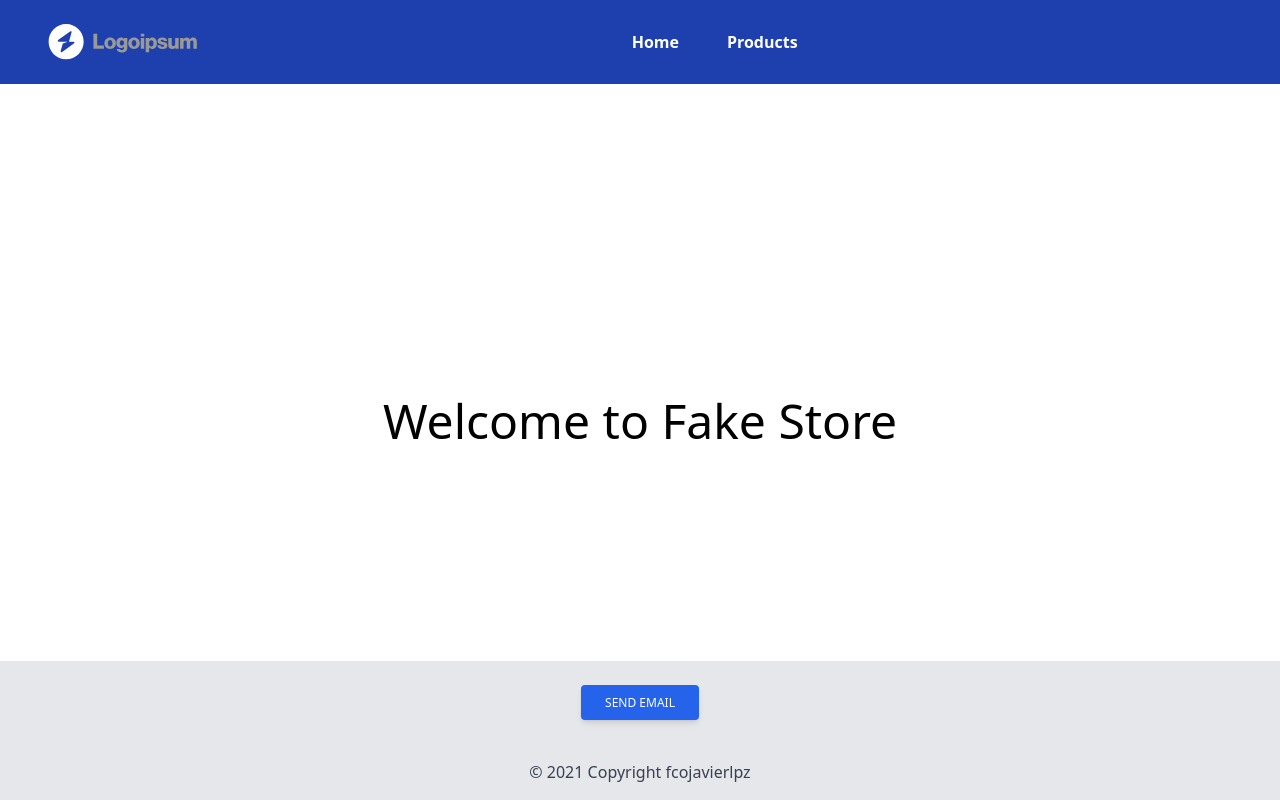
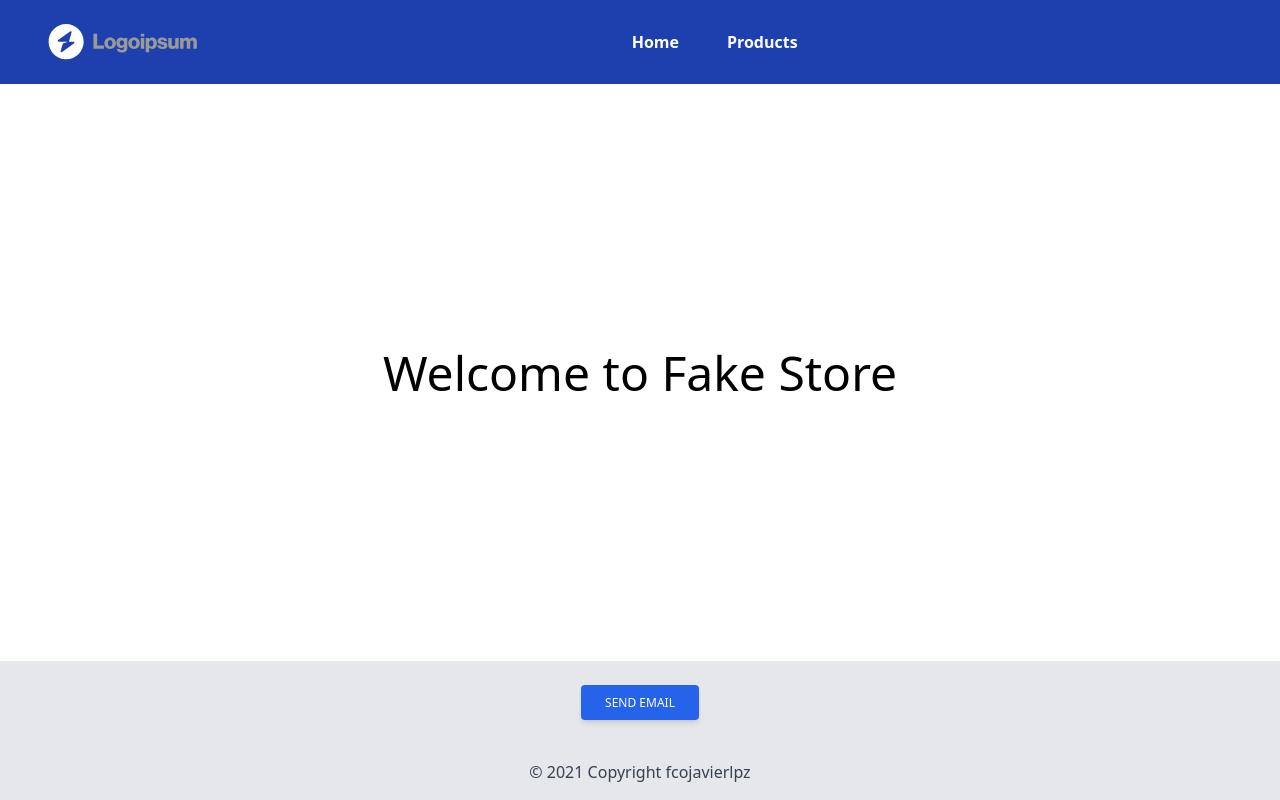
Before and after one commit to FcoJavierLpz/app-store, a React (Create React App) app: page / in a window 1280 px wide. Built offline with nearby package versions, Linux system fonts and the light colour scheme.

Commit message:
refactor(home): remove  margin top unnecessary

```diff
--- a/src/pages/Home.jsx
+++ b/src/pages/Home.jsx
@@ -1,6 +1,6 @@
 function Home() {
   return (
-    <div className="grid place-items-center h-96 mt-24">
+    <div className="grid place-items-center h-96">
       <h1 className="text-2xl md:text-5xl">Welcome to Fake Store</h1>
     </div>
   );
```
